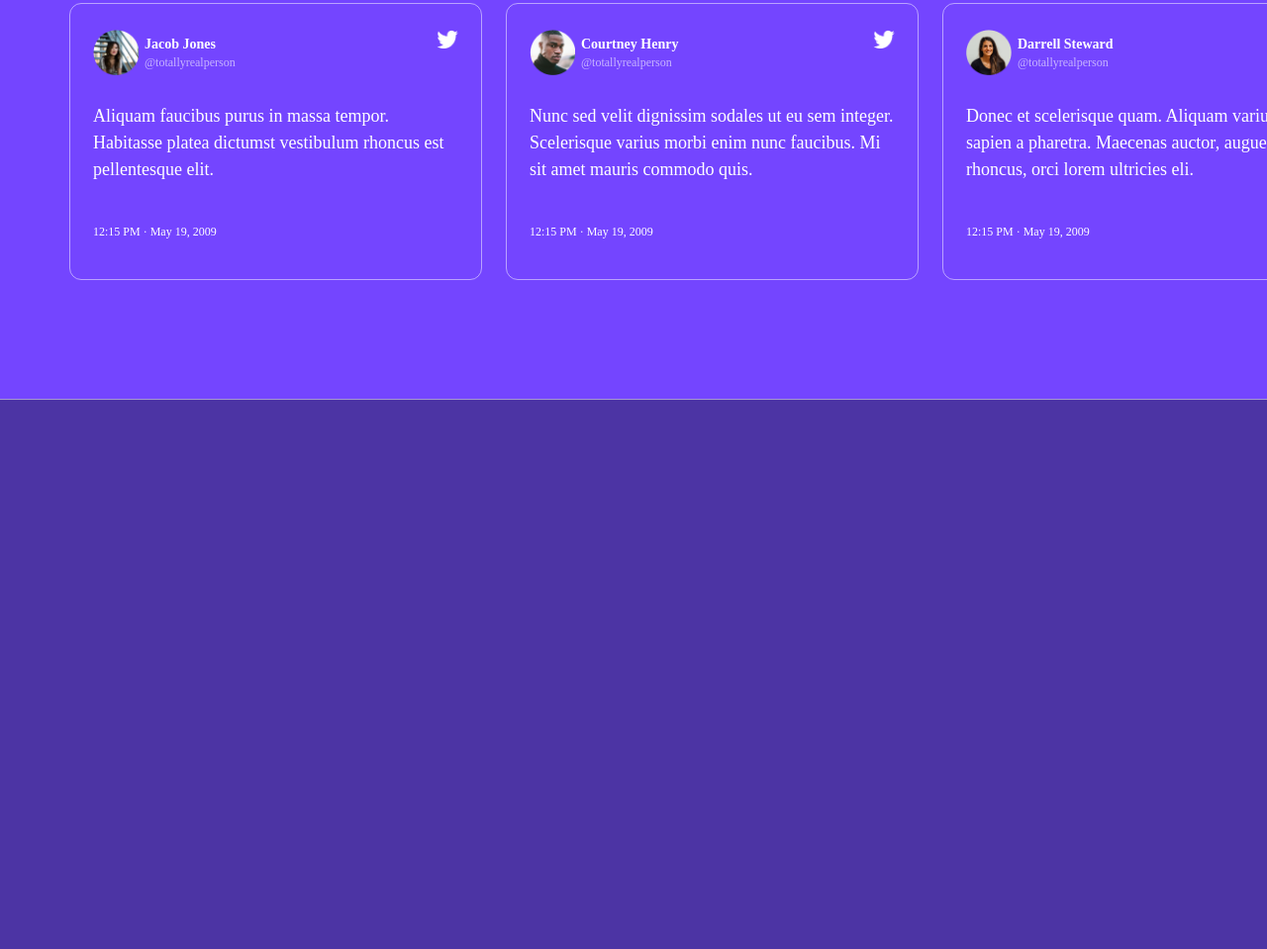
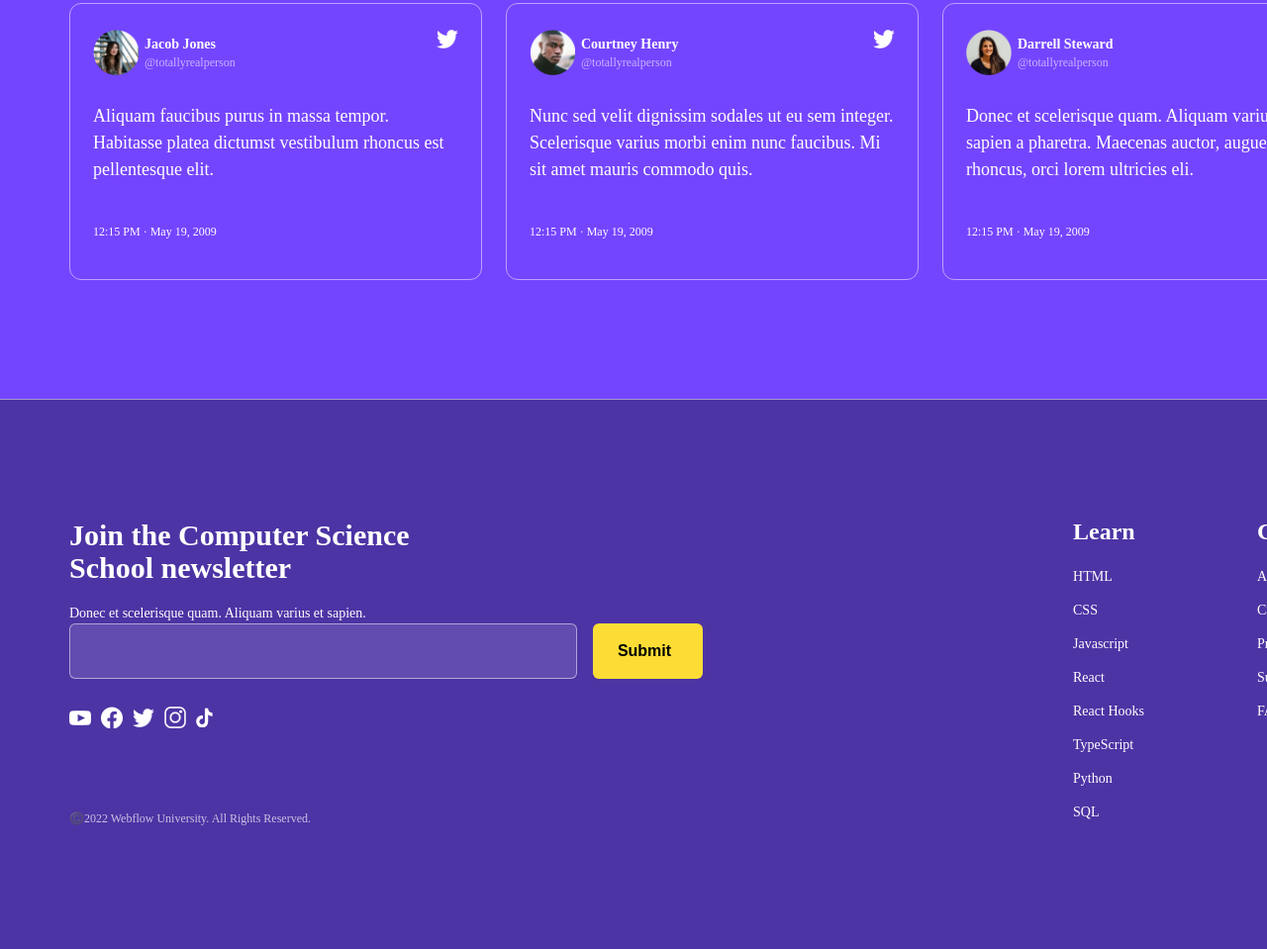
Before and after one commit to Bob-development/Portfolio4, a plain HTML site: page Lesson_7/index.html in a window 1280 px wide. Shown: the part 1975-2934 px from the top of the page at 99% size. Drawn offline with Linux system fonts and the light colour scheme; a web font is replaced by a local one.

Commit message:
completed

```diff
--- a/Lesson_7/index.html
+++ b/Lesson_7/index.html
@@ -16,7 +16,7 @@
             </div>
 
             <nav class="navigation">
-              <ul>
+              <ul class="header-nav">
                 <li>
                   <a href="#" class="nav-link">
                     Courses
@@ -90,7 +90,7 @@
                 <div class="text-learn-more">Learn more</div>
 
                 <div class="img-vector">
-                  <img src="./public/images/Vector.png" alt="#" class="vector">
+                  <img src="./public/icons/Vector.png" alt="#" class="vector">
                 </div>
 
               </a>
@@ -143,7 +143,7 @@
                     </div>
 
                     <div class="icon-wrapper">
-                      <img src="./public/images/twitter-img.png" alt="#" class="twitter">
+                      <img src="./public/icons/twitter.png" alt="#" class="twitter">
                     </div>
 
                   </div>
@@ -172,7 +172,7 @@
                   </div>
 
                   <div class="icon-wrapper">
-                    <img src="./public/images/twitter-img.png" alt="#" class="twitter">
+                    <img src="./public/icons/twitter.png" alt="#" class="twitter">
                   </div>
 
                 </div>
@@ -200,7 +200,7 @@
                   </div>
 
                   <div class="icon-wrapper">
-                    <img src="./public/images/twitter-img.png" alt="#" class="twitter">
+                    <img src="./public/icons/twitter.png" alt="#" class="twitter">
                   </div>
 
                 </div>
@@ -234,7 +234,7 @@
                   </div>
 
                   <div class="icon-wrapper">
-                    <img src="./public/images/twitter-img.png" alt="#" class="twitter">
+                    <img src="./public/icons/twitter.png" alt="#" class="twitter">
                   </div>
 
                 </div>
@@ -262,7 +262,7 @@
                   </div>
 
                   <div class="icon-wrapper">
-                    <img src="./public/images/twitter-img.png" alt="#" class="twitter">
+                    <img src="./public/icons/twitter.png" alt="#" class="twitter">
                   </div>
 
                 </div>
@@ -291,7 +291,7 @@
                   </div>
 
                   <div class="icon-wrapper">
-                    <img src="./public/images/twitter-img.png" alt="#" class="twitter">
+                    <img src="./public/icons/twitter.png" alt="#" class="twitter">
                   </div>
 
                 </div>
@@ -310,7 +310,104 @@
       </div>
     </main>
 
-    <footer class="footer"></footer>
+    <footer class="footer">
+      <div class="footer-content">
+        <section class="footer-info">
+
+          <h1 class="footer-title">Join the Computer Science School newsletter</h1>
+
+          <span class="title-description">Donec et scelerisque quam. Aliquam varius et sapien.</span>
+
+          <div class="input">
+            <input class="e-mail" type="email">
+
+            <button class="footer-bt-submit">Submit</button>
+          </div>
+
+          <div class="social">
+            <img src="./public/icons/youtube.png" alt="#" class="youtube">
+            <img src="./public/icons/facebook.png" alt="#" class="facebook">
+            <img src="./public/icons/twitter.png" alt="#" class="twitter">
+            <img src="./public/icons/insta.png" alt="#" class="insta">
+            <img src="./public/icons/tt.png" alt="#" class="tt">
+          </div>
+          <div class="copy">
+            <span class="all-right">©️2022 Webflow University. All Rights Reserved.</span>
+          </div>
+
+        </section>
+
+        <section class="footer-nav">
+          <div class="learn">
+            <h1 class="footer-nav-title">Learn</h1>
+            <ul class="footer-nav-ul">
+
+              <li class="footer-nav-list">
+                <a href="#" class="footer-nav-links">HTML</a>
+              </li>
+
+              <li class="footer-nav-list">
+                <a href="#" class="footer-nav-links">CSS</a>
+              </li>
+
+              <li class="footer-nav-list">
+                <a href="#" class="footer-nav-links">Javascript</a>
+              </li>
+
+              <li class="footer-nav-list">
+                <a href="#" class="footer-nav-links">React</a>
+              </li>
+
+              <li class="footer-nav-list">
+                <a href="#" class="footer-nav-links">React Hooks</a>
+              </li>
+
+              <li class="footer-nav-list">
+                <a href="#" class="footer-nav-links">TypeScript</a>
+              </li>
+
+              <li class="footer-nav-list">
+                <a href="#" class="footer-nav-links">Python</a>
+              </li>
+
+              <li class="footer-nav-list">
+                <a href="#" class="footer-nav-links">SQL</a>
+              </li>
+          </ul>
+
+        </div>
+
+          <div class="company">
+            <div class="about">
+            <h1 class="footer-nav-title">Company</h1>
+            <ul class="footer-nav-ul">
+
+              <li class="footer-nav-list">
+                <a href="#" class="footer-nav-links">About</a>
+              </li>
+
+              <li class="footer-nav-list">
+                <a href="#" class="footer-nav-links">Careers</a>
+              </li>
+
+              <li class="footer-nav-list">
+                <a href="#" class="footer-nav-links">Pricing</a>
+              </li>
+
+              <li class="footer-nav-list">
+                <a href="#" class="footer-nav-links">Support</a>
+              </li>
+
+              <li class="footer-nav-list">
+                <a href="#" class="footer-nav-links">FAQs</a>
+              </li>
+
+          </ul>
+
+          </div>
+        </section>
+      </div>
+    </footer>
   </div>
 </body>
 </html>
--- a/Lesson_7/public/styles/style.css
+++ b/Lesson_7/public/styles/style.css
@@ -33,7 +33,7 @@ body{
     margin-right: var(--margin-2);
 }
 
-ul{
+.header-nav{
     list-style: none;
     display: flex;
 }
@@ -339,3 +339,143 @@ ul{
     border-top: 1px solid;
     border-color: rgba(255, 255, 255, 0.5);
 }
+
+.footer-info{
+    padding-left: 70px;
+    padding-bottom: 120px;
+}
+
+.footer-title{
+    width: 420px;
+    height: 66px;
+    font-weight: 700;
+    font-size: 30px;
+    line-height: 33px;
+    color: var(--text-color);
+    margin-bottom: 19px;
+}
+
+.title-description{
+    width: 400px;
+    height: 21px;
+    font-weight: 500;
+    font-size: 14px;
+    line-height: 21px;
+    color: var(--text-color);
+}
+
+.input{
+    display: flex;
+}
+
+.e-mail{
+    width: 513px;
+    height: 56px;
+    padding-top: 17.5px;
+    padding-right: 97px;
+    padding-bottom: 17.5px;
+    padding-left: 16px;
+    background-color: rgba(255,255,255,0.12);
+    border: none;
+    border: 1px solid;
+    border-radius: 6px;
+    border-color: rgba(255,255,255,0.5);
+    color: var(--text-color);
+    font-size: 14px;
+}
+
+.footer-bt-submit{
+    width: 111px;
+    height: 56px;
+    border: none;
+    border-radius: 6px;
+    padding-top: 18px;
+    padding-right: 25px;
+    padding-bottom: 18px;
+    padding-left: 18px;
+    background-color: rgba(253, 221, 53, 1);
+    font-size: 16px;
+    font-weight: 600;
+    line-height: 19.5px;
+    cursor: pointer;
+    margin-left: 16px;
+}
+
+.social{
+    margin-top: 28.3px;
+    display:flex;
+    align-items: center;
+}
+
+.youtube{
+    width: 22px;
+    height: 15px;
+}
+
+.facebook{
+    width: 22px;
+    height: 22px;
+    margin-left: 10px;
+}
+
+.twitter{
+    width: 22px;
+    height: 19px;
+    margin-left: 10px;
+}
+
+.insta{
+    width: 22px;
+    height: 22px;
+    margin-left: 10px;
+}
+
+.tt{
+    width: 16.5px;
+    height: 20px;
+    margin-left: 10px;
+}
+
+.all-right{
+    width: 283px;
+    height: 18px;font-weight: 500;
+    font-size: 12px;
+    line-height: 18px;
+    color: rgba(255,255,255,0.7);
+}
+
+.copy{
+    margin-top: 81px;
+}
+
+.footer-content{
+    display: flex;
+    justify-content: space-between;
+}
+
+.footer-nav{
+    display: flex;
+    margin-right: 70px;
+}
+
+.footer-nav-list{
+    list-style: none;
+    margin-bottom: 13px;
+}
+
+.footer-nav-links{
+    color: var(--text-color);
+    text-decoration: none;
+    font-size: 14px;
+    font-weight: 500;
+    line-height: 21px;
+}
+
+.footer-nav-title{
+    color: var(--text-color);
+    margin-bottom: 21px;
+}
+
+.company{
+    margin-left: 114px;
+}
```
Also changed, not shown: Lesson_7/public/icons/Vector.png (renamed from Lesson_7/public/images/Vector.png), Lesson_7/public/icons/facebook.png (added), Lesson_7/public/icons/insta.png (added), Lesson_7/public/icons/tt.png (added), Lesson_7/public/icons/twitter.png (added), Lesson_7/public/icons/youtube.png (added), Lesson_7/public/images/twitter-img.png (deleted).
